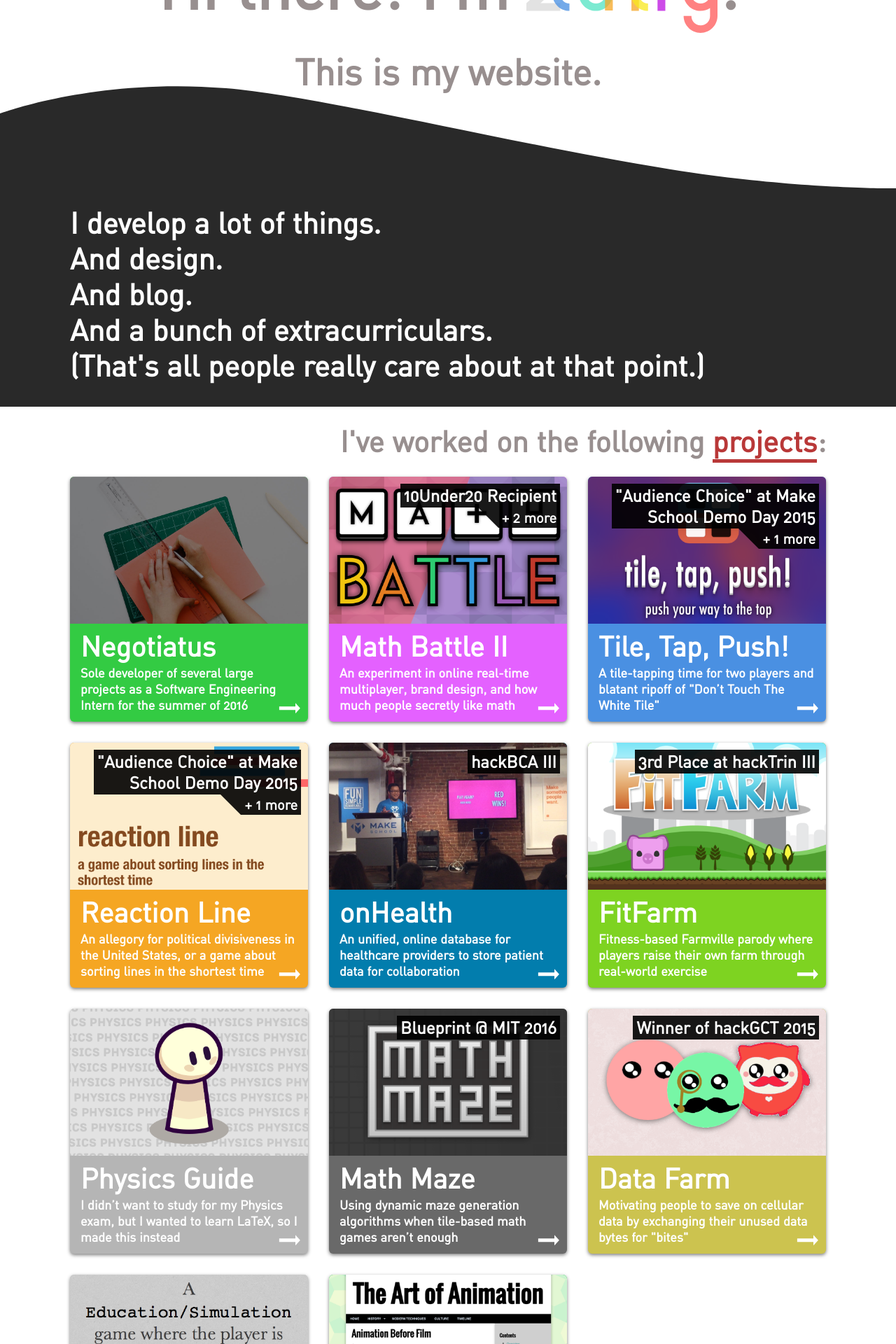
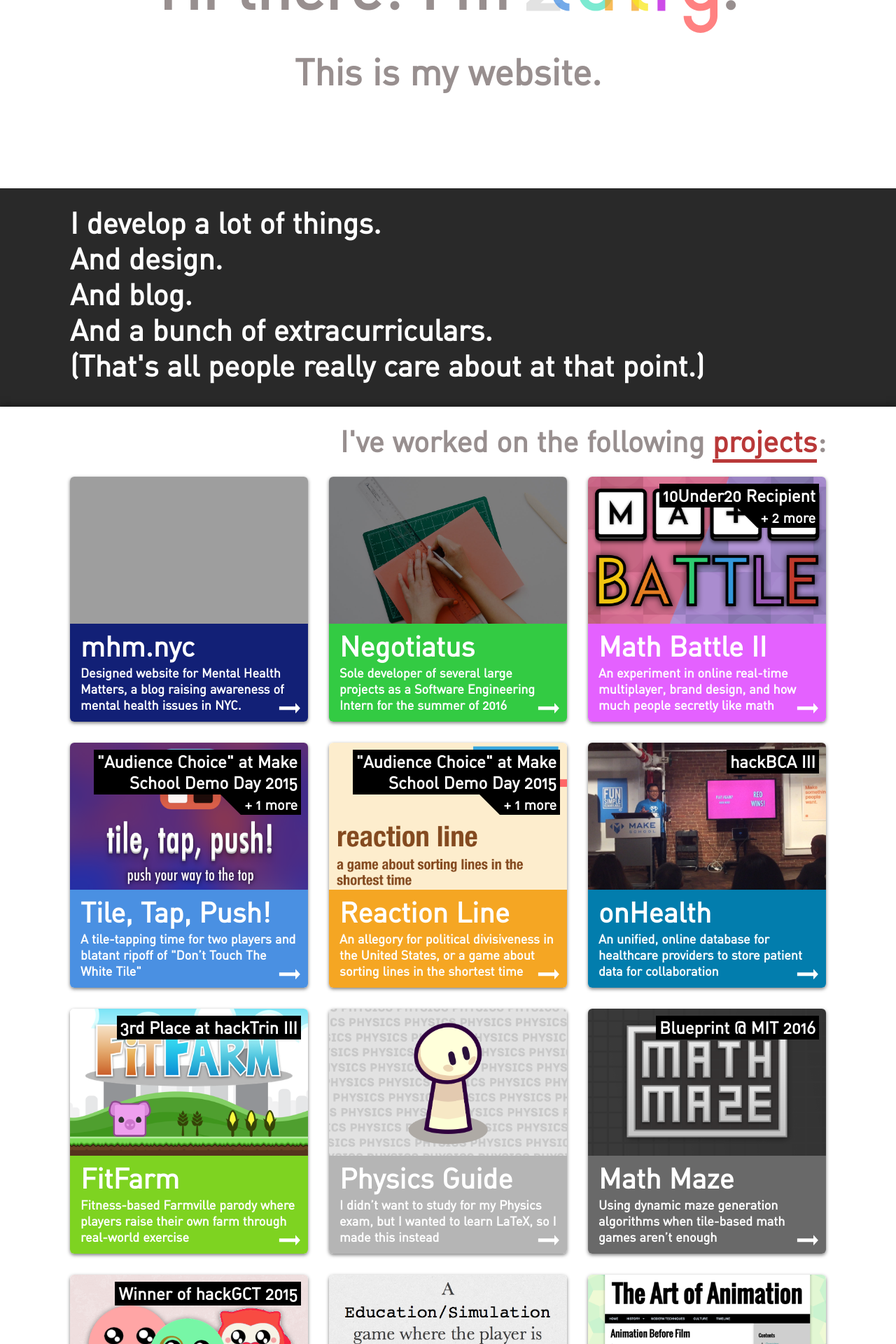
Before and after one commit to ZacharyEspiritu/zacharyespiritu.github.io, a Jekyll site: the page built from index.html, in a window 1280 px wide. Shown: the top 1920 px of the page at 70% size. Built offline with Jekyll 4.4.1, drawn with Linux system fonts in a browser that asks for light colours; nearby versions of some CDN libraries; some of the changed text lies outside the part shown; grey boxes are pictures that could not be loaded.

Commit message:
Add more content

```diff
--- /dev/null
+++ b/_includes/footer.html
@@ -0,0 +1,21 @@
+<footer id="footer" class="content gray">
+    <div class="wrapper">
+        <div class="footer-left">
+            <div class="footer-name">
+                Zachary Espiritu
+            </div>
+            <div class="footer-social-icons">
+                <a href=""><i class="fa fa-facebook-official"></i></a>
+                <a href=""><i class="fa fa-github-alt"></i></a>
+                <a href=""><i class="fa fa-twitter"></i></a>
+            </div>
+        </div>
+        <div class="footer-right">
+            <a href="">About</a>
+            <a href="">Blog</a>
+            <a href="/resume">Resume</a>
+            <a href="">Source</a>
+        </div>
+        <div class="footer-clear">
+    </div>
+</footer>
--- a/_includes/head.html
+++ b/_includes/head.html
@@ -26,6 +26,7 @@
 <title>Zachary Espiritu</title>
 
 <!-- Custom CSS -->
+<script src="https://use.fontawesome.com/75857e1dd3.js"></script>
 <link type="text/css" href="/fonts/stylesheet.css" rel="stylesheet">
 <link type="text/css" href="/css/main.css" rel="stylesheet">
 
--- a/_includes/project_card.html
+++ b/_includes/project_card.html
@@ -1,5 +1,5 @@
 <a class="block-link" href="{{ project.url }}">
-    <figure class="project-card" style="background: {{ project.card_color }};">
+    <figure class="project-card">
         <div class="card-header" style="background-image: url('{{ project.image_path }}');">
             {% if project.awards %}
                 <div class="card-overlay">
@@ -18,7 +18,7 @@
                 </div>
             {% endif %}
         </div>
-        <figcaption class="card-text">
+        <figcaption class="card-text" style="background: {{ project.card_color }};">
             <header class="card-title">
                 {% if project.short_title %}
                     {{ project.short_title }}
--- a/_layouts/default.html
+++ b/_layouts/default.html
@@ -5,5 +5,6 @@
     </head>
     <body>
         {{ content }}
+        {% include footer.html %}
     </body>
 </html>
--- a/_layouts/post.html
+++ b/_layouts/post.html
@@ -37,8 +37,6 @@
                 </nav>
             </footer>
         </main>
-        <footer class="page-footer">
-            {% include footer.html %}
-        </footer>
+        {% include footer.html %}
     </body>
 </html>
--- /dev/null
+++ b/_projects/2016-08-22-mental-health-matters.markdown
@@ -0,0 +1,9 @@
+---
+layout: post
+title:  mhm.nyc
+image_path: images/portfolio-mhm.png
+tagline: Designed website for Mental Health Matters, a blog raising awareness of mental health issues in NYC.
+card_color: "#122076"
+---
+
+Sole developer of several large projects as a Software Engineering Intern for the summer of 2016
--- a/_sass/styles.scss
+++ b/_sass/styles.scss
@@ -130,8 +130,6 @@
 }
 
 
-/* Projects Section */
-
 .projects {
   max-width: 1080px;
   margin: auto;
@@ -154,6 +152,7 @@
     right: 0;
     bottom: 0;
     text-align: center;
+    background-color: white;
     background-size: cover;
     background-position: center center;
 
@@ -165,7 +164,7 @@
 
     .card-overlay,
     .card-overlay-extension {
-        background-color: rgba(0, 0, 0, 0.90);
+        background-color: black;
         color: white;
         padding: 2px 5px;
         text-align: right;
@@ -190,7 +189,7 @@
       width: 0;
       height: 0;
       border-left: 29px solid transparent;
-      border-top: 29px solid rgba(0, 0, 0, 0.90);
+      border-top: 29px solid black;
     }
   }
 
@@ -218,6 +217,10 @@
   }
 }
 
+.gray .project-card .card-header {
+  background-color: $gray-bg-color;
+}
+
 @media (max-width: 1120px) {
   .project-card {
     width: 48%;
@@ -238,7 +241,7 @@
 @media (min-width: 766px) {
   .project-card:hover {
     box-shadow: 0px 2px 10px -1px rgba(0,0,0,0.6);
-    transform: scale(1.01, 1.01) translateY(-7px);
+    transform: translateY(-7px);
     margin-bottom: 13px;
   }
 
@@ -408,6 +411,7 @@
   transition: all 0.15s;
   color: rgba(255, 255, 255, 0.15);
   margin-bottom: 17px;
+  cursor: pointer;
 
   .spacer {
     height: 18px;
@@ -507,3 +511,47 @@
   transform: scale(0.96, 0.96);
   color: white;
 }
+
+#footer {
+  font-size: 26px;
+  box-shadow: 0px 0px 10px 1px rgba(0,0,0,0.5);
+  background-color: #F5A623;
+
+  .footer-left { float: left; }
+
+  .footer-right {
+    float: right;
+
+    a {
+      display: inline-block;
+      margin-left: 9px;
+      border-bottom: 2px white dotted;
+    }
+  }
+
+  @media (max-width: 700px) {
+    .footer-left,
+    .footer-right {
+      float: none;
+      text-align: center;
+    }
+
+    .footer-left { padding-bottom: 4px; }
+  }
+
+  .footer-clear { clear: both; }
+
+  .footer-name {
+    display: inline;
+    padding-right: 10px;
+  }
+
+  .footer-social-icons { display: inline; }
+
+  a {
+    color: white;
+    text-decoration: none;
+  }
+
+  .fa { padding: 0 2px; }
+}
--- a/index.html
+++ b/index.html
@@ -8,12 +8,12 @@
         <div class="spacer"></div>
         <h2 id="sub-header">This is my website.</h2>
     </hgroup>
-    <div class="initial-curve">
+   <!--  <div class="initial-curve">
         <svg viewBox="0 0 2269 260" version="1.1" xmlns="http://www.w3.org/2000/svg" xmlns:xlink="http://www.w3.org/1999/xlink">
             <defs></defs>
             <path d="M0,258.999995 L0,69.3698466 C0,69.3698466 241.889453,-22.1258979 572.5,5.45274695 C810.037321,25.267473 1299.82718,146.798228 1696,210.582038 C2009.86212,261.113828 2269,258.999995 2269,258.999995 L0,258.999995 Z" id="Rectangle-6" stroke="none" fill="#292929" fill-rule="evenodd"></path>
         </svg>
-    </div>
+    </div> -->
 </section>
 <section id="intro">
     <div class="gray content" style="margin-top: -1px;">
@@ -26,8 +26,10 @@
         </div>
     </div>
 </section>
-<section id="projects" class="content">
-    <header class="right-align section-header wrapper">I've worked on the following <a class="section-link" href="#projects">projects</a>:</header>
+<section id="projects" class="content" style="box-shadow: 0px 0px 10px 1px rgba(0,0,0,0.5);">
+    <header class="right-align section-header wrapper">
+        I've worked on the following <a class="section-link" href="#projects">projects</a>:
+    </header>
     <div class="projects">
         {% assign sorted_projects = (site.projects | sort: 'date') | reverse %}
         {% for project in sorted_projects %}
@@ -35,8 +37,10 @@
         {% endfor %}
     </div>
 </section>
-<section id="designs" class="gray content">
-    <header class="section-header wrapper">And I've worked on these <a class="section-link" href="#designs">designs</a>:</header>
+<section id="designs" class="gray content" style="box-shadow: 0px 0px 10px 1px rgba(0,0,0,0.5);">
+    <header class="section-header wrapper">
+        And I've worked on these <a class="section-link" href="#designs">designs</a>:
+    </header>
     <div class="projects">
         {% for design in site.designs %}
             {% include design_card.html design=design %}
@@ -44,7 +48,9 @@
     </div>
 </section>
 <section id="blog" class="content">
-    <header class="section-header center-align" style="color: black;">Recently, I've published these posts on my <a class="section-link" href="#blog">blog</a>:</header>
+    <header class="section-header center-align" style="color: black;">
+        Recently, I've published these posts on my <a class="section-link" href="#blog">blog</a>:
+    </header>
     <div class="articles">
         {% for post in site.posts %}
             {% include post_card.html post=post %}
@@ -53,29 +59,22 @@
     <div class="spacer__double"></div>
     <div class="center-align small" style="color: black;">(I don't blog often, but when I do, you'll probably find it here.)</div>
 </section>
-<section id="skills">
-    <header class="center-align">
+<section id="skills" class="gray content">
+    <!-- <header class="center-align">
         <div class="section-tab section-tab__gray">
             <div class="tab-triangle__left"></div>
             These are some of the <a class="section-link" href="#skills">skills</a> I know:
             <div class="tab-triangle__right"></div>
         </div>
+    </header> -->
+    <header class="section-header center-align">
+        These are some of the <a class="section-link" href="#skills">skills</a> I know:
     </header>
-    <div class="content gray">
+    <div>
         {% include skills.html %}
     </div>
-</section>
-<section id="speech-and-debate">
-    <header class="center-align gray">
-        <div class="section-tab">
-            <div class="tab-triangle__left"></div>
-            and <a class="section-link" href="#speech-and-debate">make music</a>:
-            <div class="tab-triangle__right"></div>
-        </div>
-    </header>
-    <div class="content">
-        Placeholder text.
-    </div>
+    <div class="spacer"></div>
+    <div class="center-align small">(Click a skill to see some of the projects I've made with it!)</div>
 </section>
 
 <script>
```
Also changed, not shown: Gemfile.lock, images/geometry2.png (added), images/giftly.png (added), images/new_year_background.png (added), images/photography.png (added), images/sativa.png (added), 1 other file.
